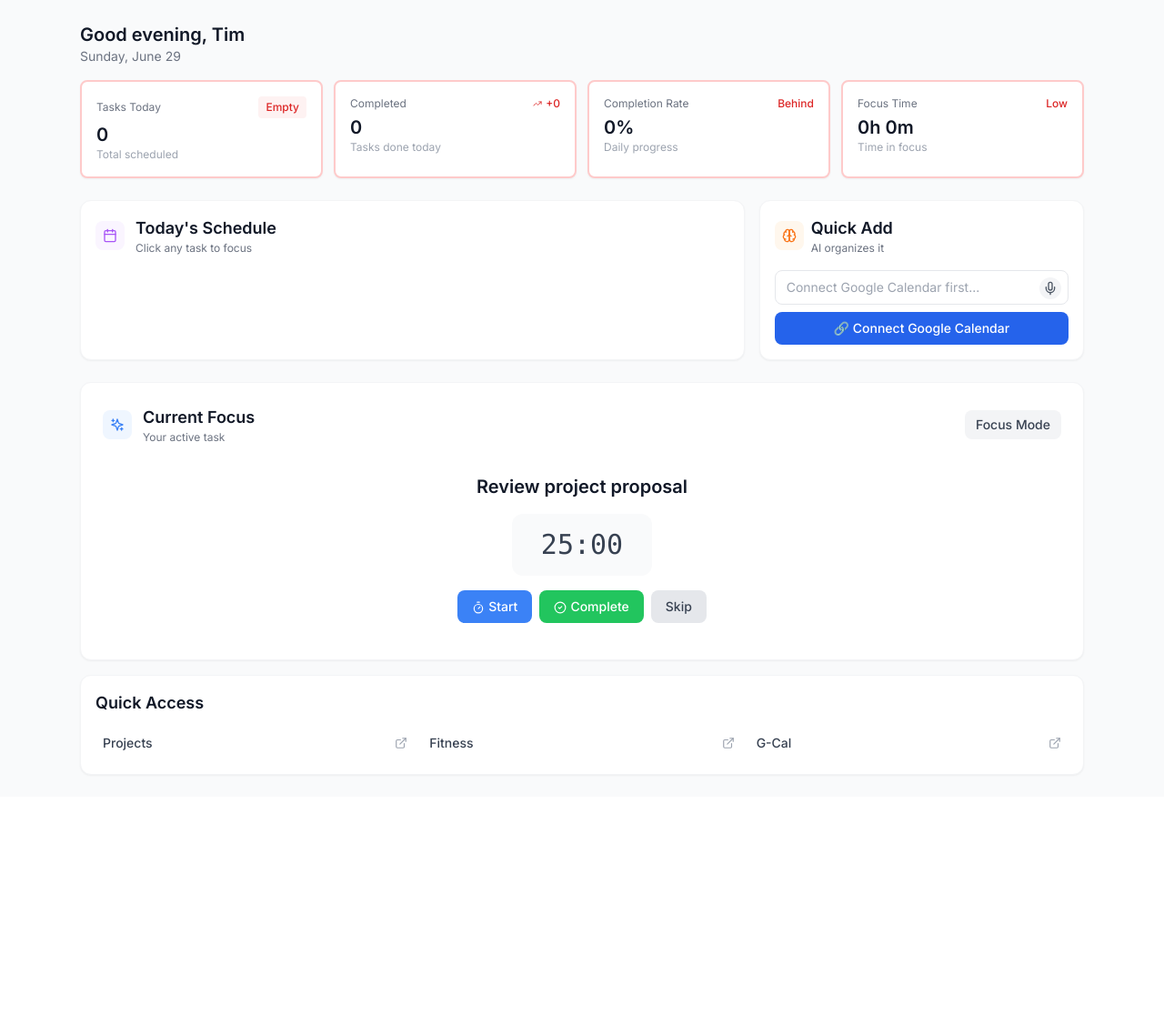
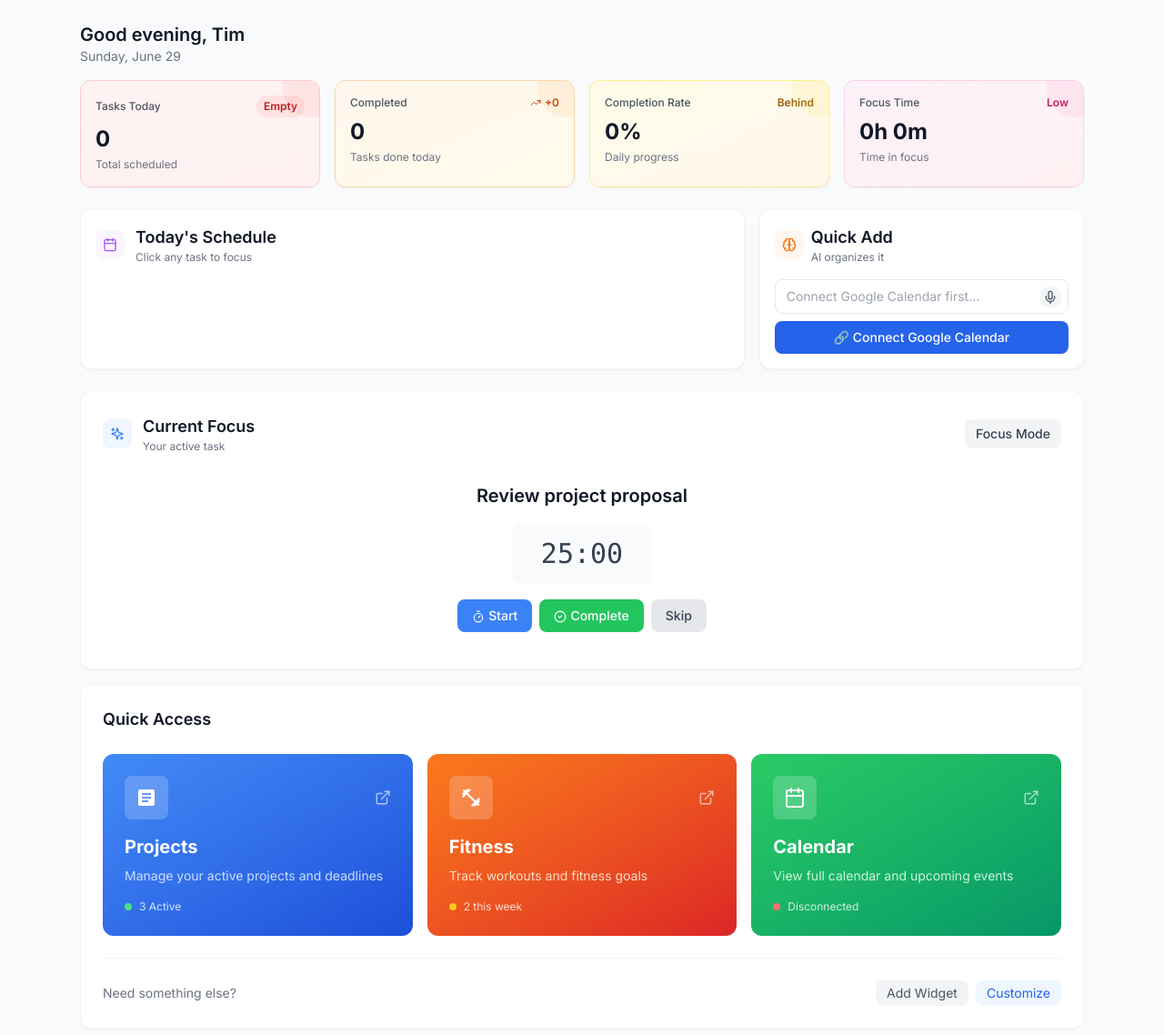
Before and after one commit to timcoe429/life-dashboard, a Next.js app: page / in a window 1280 px wide. Shown: the top 1138 px of the page at 91% size. Before the commit the page ends 876 px from the top, so only its background shows below. Built offline with nearby package versions, Linux system fonts and the light colour scheme.

Commit message:
Quick Access CSS Update

```diff
--- a/components/LifeDashboard.js
+++ b/components/LifeDashboard.js
@@ -434,50 +434,54 @@ const LifeDashboard = () => {
         </div>
 
         {/* Stats Cards with Colored Borders */}
-        <div className={`grid grid-cols-4 gap-3 mb-6 ${focusMode ? 'opacity-20' : ''} transition-opacity`}>
-          <div className={`bg-white rounded-lg p-4 shadow-sm border-2 ${todayTasks.length > 0 ? 'border-green-200' : 'border-red-200'}`}>
-            <div className="flex items-center justify-between mb-1">
-              <p className="text-xs text-gray-500">Tasks Today</p>
-              <div className={`text-xs font-medium px-2 py-1 rounded ${todayTasks.length > 0 ? 'text-green-600 bg-green-50' : 'text-red-600 bg-red-50'}`}>
+        <div className={`grid grid-cols-2 lg:grid-cols-4 gap-4 mb-6 ${focusMode ? 'opacity-20' : ''} transition-opacity`}>
+          <div className={`relative overflow-hidden rounded-xl p-4 shadow-sm border transition-all duration-300 hover:shadow-md ${todayTasks.length > 0 ? 'bg-gradient-to-br from-green-50 to-emerald-50 border-green-200' : 'bg-gradient-to-br from-red-50 to-rose-50 border-red-200'}`}>
+            <div className="flex items-center justify-between mb-2">
+              <p className="text-xs font-medium text-gray-600">Tasks Today</p>
+              <div className={`text-xs font-semibold px-2 py-1 rounded-full ${todayTasks.length > 0 ? 'text-green-700 bg-green-100' : 'text-red-700 bg-red-100'}`}>
                 {todayTasks.length > 0 ? 'Active' : 'Empty'}
               </div>
             </div>
-            <p className="text-xl font-semibold text-gray-900">{todayTasks.length}</p>
-            <p className="text-xs text-gray-400">Total scheduled</p>
+            <p className="text-2xl font-bold text-gray-900 mb-1">{todayTasks.length}</p>
+            <p className="text-xs text-gray-500">Total scheduled</p>
+            <div className={`absolute top-0 right-0 w-16 h-16 rounded-full opacity-10 ${todayTasks.length > 0 ? 'bg-green-400' : 'bg-red-400'} transform translate-x-6 -translate-y-6`}></div>
           </div>
 
-          <div className={`bg-white rounded-lg p-4 shadow-sm border-2 ${completedToday >= 2 ? 'border-green-200' : 'border-red-200'}`}>
-            <div className="flex items-center justify-between mb-1">
-              <p className="text-xs text-gray-500">Completed</p>
-              <div className={`text-xs font-medium flex items-center gap-1 ${completedToday >= 2 ? 'text-green-600' : 'text-red-600'}`}>
-                <TrendingUp size={10} />
+          <div className={`relative overflow-hidden rounded-xl p-4 shadow-sm border transition-all duration-300 hover:shadow-md ${completedToday >= 2 ? 'bg-gradient-to-br from-blue-50 to-indigo-50 border-blue-200' : 'bg-gradient-to-br from-orange-50 to-amber-50 border-orange-200'}`}>
+            <div className="flex items-center justify-between mb-2">
+              <p className="text-xs font-medium text-gray-600">Completed</p>
+              <div className={`text-xs font-semibold flex items-center gap-1 ${completedToday >= 2 ? 'text-blue-700' : 'text-orange-700'}`}>
+                <TrendingUp size={12} />
                 +{completedToday}
               </div>
             </div>
-            <p className="text-xl font-semibold text-gray-900">{completedToday}</p>
-            <p className="text-xs text-gray-400">Tasks done today</p>
+            <p className="text-2xl font-bold text-gray-900 mb-1">{completedToday}</p>
+            <p className="text-xs text-gray-500">Tasks done today</p>
+            <div className={`absolute top-0 right-0 w-16 h-16 rounded-full opacity-10 ${completedToday >= 2 ? 'bg-blue-400' : 'bg-orange-400'} transform translate-x-6 -translate-y-6`}></div>
           </div>
 
-          <div className={`bg-white rounded-lg p-4 shadow-sm border-2 ${completionRate >= 50 ? 'border-green-200' : 'border-red-200'}`}>
-            <div className="flex items-center justify-between mb-1">
-              <p className="text-xs text-gray-500">Completion Rate</p>
-              <div className={`text-xs font-medium ${completionRate >= 50 ? 'text-green-600' : 'text-red-600'}`}>
+          <div className={`relative overflow-hidden rounded-xl p-4 shadow-sm border transition-all duration-300 hover:shadow-md ${completionRate >= 50 ? 'bg-gradient-to-br from-purple-50 to-violet-50 border-purple-200' : 'bg-gradient-to-br from-yellow-50 to-orange-50 border-yellow-200'}`}>
+            <div className="flex items-center justify-between mb-2">
+              <p className="text-xs font-medium text-gray-600">Completion Rate</p>
+              <div className={`text-xs font-semibold ${completionRate >= 50 ? 'text-purple-700' : 'text-yellow-700'}`}>
                 {completionRate >= 50 ? 'On track' : 'Behind'}
               </div>
             </div>
-            <p className="text-xl font-semibold text-gray-900">{completionRate}%</p>
-            <p className="text-xs text-gray-400">Daily progress</p>
+            <p className="text-2xl font-bold text-gray-900 mb-1">{completionRate}%</p>
+            <p className="text-xs text-gray-500">Daily progress</p>
+            <div className={`absolute top-0 right-0 w-16 h-16 rounded-full opacity-10 ${completionRate >= 50 ? 'bg-purple-400' : 'bg-yellow-400'} transform translate-x-6 -translate-y-6`}></div>
           </div>
 
-          <div className={`bg-white rounded-lg p-4 shadow-sm border-2 ${completedToday >= 2 ? 'border-green-200' : 'border-red-200'}`}>
-            <div className="flex items-center justify-between mb-1">
-              <p className="text-xs text-gray-500">Focus Time</p>
-              <div className={`text-xs font-medium ${completedToday >= 2 ? 'text-green-600' : 'text-red-600'}`}>
+          <div className={`relative overflow-hidden rounded-xl p-4 shadow-sm border transition-all duration-300 hover:shadow-md ${completedToday >= 2 ? 'bg-gradient-to-br from-teal-50 to-cyan-50 border-teal-200' : 'bg-gradient-to-br from-pink-50 to-rose-50 border-pink-200'}`}>
+            <div className="flex items-center justify-between mb-2">
+              <p className="text-xs font-medium text-gray-600">Focus Time</p>
+              <div className={`text-xs font-semibold ${completedToday >= 2 ? 'text-teal-700' : 'text-pink-700'}`}>
                 {completedToday >= 2 ? 'Good' : 'Low'}
               </div>
             </div>
-            <p className="text-xl font-semibold text-gray-900">{Math.floor(completedToday * 25 / 60)}h {(completedToday * 25) % 60}m</p>
-            <p className="text-xs text-gray-400">Time in focus</p>
+            <p className="text-2xl font-bold text-gray-900 mb-1">{Math.floor(completedToday * 25 / 60)}h {(completedToday * 25) % 60}m</p>
+            <p className="text-xs text-gray-500">Time in focus</p>
+            <div className={`absolute top-0 right-0 w-16 h-16 rounded-full opacity-10 ${completedToday >= 2 ? 'bg-teal-400' : 'bg-pink-400'} transform translate-x-6 -translate-y-6`}></div>
           </div>
         </div>
 
@@ -711,38 +715,99 @@ const LifeDashboard = () => {
 
         {/* Quick Links */}
         <div className={`${focusMode ? 'opacity-20' : ''} transition-opacity`}>
-          <div className="bg-white rounded-xl border border-gray-100 shadow-sm p-4">
-            <h3 className="text-lg font-semibold text-gray-900 mb-3">Quick Access</h3>
-            <div className="grid grid-cols-3 gap-2">
+          <div className="bg-white rounded-xl border border-gray-100 shadow-sm p-6">
+            <h3 className="text-lg font-semibold text-gray-900 mb-6">Quick Access</h3>
+            <div className="grid grid-cols-1 md:grid-cols-3 gap-4">
+              {/* Projects Card */}
               <a
                 href="https://onetask.today"
                 target="_blank"
                 rel="noopener noreferrer"
-                className="flex items-center justify-between p-2 rounded-lg hover:bg-gray-50 transition-colors group"
+                className="group relative overflow-hidden rounded-xl bg-gradient-to-br from-blue-500 to-blue-700 p-6 text-white transform transition-all duration-300 hover:scale-105 hover:shadow-xl"
               >
-                <span className="text-sm font-medium text-gray-700">Projects</span>
-                <ExternalLink size={14} className="text-gray-400 group-hover:text-gray-600" />
+                <div className="absolute inset-0 bg-gradient-to-br from-blue-400/20 to-transparent"></div>
+                <div className="relative z-10">
+                  <div className="flex items-center justify-between mb-4">
+                    <div className="w-12 h-12 bg-white/20 rounded-lg flex items-center justify-center backdrop-blur-sm">
+                      <svg className="w-6 h-6" fill="currentColor" viewBox="0 0 24 24">
+                        <path d="M19 3H5c-1.1 0-2 .9-2 2v14c0 1.1.9 2 2 2h14c1.1 0 2-.9 2-2V5c0-1.1-.9-2-2-2zm-5 14H7v-2h7v2zm3-4H7v-2h10v2zm0-4H7V7h10v2z"/>
+                      </svg>
+                    </div>
+                    <ExternalLink size={18} className="opacity-60 group-hover:opacity-100 transition-opacity" />
+                  </div>
+                  <h4 className="text-xl font-bold mb-2">Projects</h4>
+                  <p className="text-blue-100 text-sm opacity-90">Manage your active projects and deadlines</p>
+                  <div className="mt-4 flex items-center text-xs">
+                    <div className="w-2 h-2 bg-green-400 rounded-full mr-2"></div>
+                    <span className="opacity-80">3 Active</span>
+                  </div>
+                </div>
               </a>
 
+              {/* Fitness Card */}
               <a
                 href="https://dohardshit.today"
                 target="_blank"
                 rel="noopener noreferrer"
-                className="flex items-center justify-between p-2 rounded-lg hover:bg-gray-50 transition-colors group"
+                className="group relative overflow-hidden rounded-xl bg-gradient-to-br from-orange-500 to-red-600 p-6 text-white transform transition-all duration-300 hover:scale-105 hover:shadow-xl"
               >
-                <span className="text-sm font-medium text-gray-700">Fitness</span>
-                <ExternalLink size={14} className="text-gray-400 group-hover:text-gray-600" />
+                <div className="absolute inset-0 bg-gradient-to-br from-orange-400/20 to-transparent"></div>
+                <div className="relative z-10">
+                  <div className="flex items-center justify-between mb-4">
+                    <div className="w-12 h-12 bg-white/20 rounded-lg flex items-center justify-center backdrop-blur-sm">
+                      <svg className="w-6 h-6" fill="currentColor" viewBox="0 0 24 24">
+                        <path d="M20.57 14.86L22 13.43 20.57 12 17 15.57 8.43 7 12 3.43 10.57 2 9.14 3.43 7.71 2 5.57 4.14 4.14 2.71 2.71 4.14l1.43 1.43L2 7.71l1.43 1.43L2 10.57 3.43 12 7 8.43 15.57 17 12 20.57 13.43 22l1.43-1.43L16.29 22l2.14-2.14 1.43 1.43 1.43-1.43-1.43-1.43L22 16.29z"/>
+                      </svg>
+                    </div>
+                    <ExternalLink size={18} className="opacity-60 group-hover:opacity-100 transition-opacity" />
+                  </div>
+                  <h4 className="text-xl font-bold mb-2">Fitness</h4>
+                  <p className="text-orange-100 text-sm opacity-90">Track workouts and fitness goals</p>
+                  <div className="mt-4 flex items-center text-xs">
+                    <div className="w-2 h-2 bg-yellow-400 rounded-full mr-2"></div>
+                    <span className="opacity-80">2 this week</span>
+                  </div>
+                </div>
               </a>
 
+              {/* Google Calendar Card */}
               <a
                 href="https://calendar.google.com"
                 target="_blank"
                 rel="noopener noreferrer"
-                className="flex items-center justify-between p-2 rounded-lg hover:bg-gray-50 transition-colors group"
+                className="group relative overflow-hidden rounded-xl bg-gradient-to-br from-green-500 to-emerald-600 p-6 text-white transform transition-all duration-300 hover:scale-105 hover:shadow-xl"
               >
-                <span className="text-sm font-medium text-gray-700">G-Cal</span>
-                <ExternalLink size={14} className="text-gray-400 group-hover:text-gray-600" />
+                <div className="absolute inset-0 bg-gradient-to-br from-green-400/20 to-transparent"></div>
+                <div className="relative z-10">
+                  <div className="flex items-center justify-between mb-4">
+                    <div className="w-12 h-12 bg-white/20 rounded-lg flex items-center justify-center backdrop-blur-sm">
+                      <Calendar size={24} />
+                    </div>
+                    <ExternalLink size={18} className="opacity-60 group-hover:opacity-100 transition-opacity" />
+                  </div>
+                  <h4 className="text-xl font-bold mb-2">Calendar</h4>
+                  <p className="text-green-100 text-sm opacity-90">View full calendar and upcoming events</p>
+                  <div className="mt-4 flex items-center text-xs">
+                    <div className={`w-2 h-2 rounded-full mr-2 ${accessToken ? 'bg-green-400' : 'bg-red-400'}`}></div>
+                    <span className="opacity-80">{accessToken ? 'Connected' : 'Disconnected'}</span>
+                  </div>
+                </div>
               </a>
+            </div>
+
+            {/* Additional Quick Actions */}
+            <div className="mt-6 pt-6 border-t border-gray-100">
+              <div className="flex items-center justify-between text-sm">
+                <span className="text-gray-500">Need something else?</span>
+                <div className="flex gap-2">
+                  <button className="px-3 py-1 bg-gray-100 hover:bg-gray-200 rounded-lg text-gray-600 transition-colors">
+                    Add Widget
+                  </button>
+                  <button className="px-3 py-1 bg-blue-50 hover:bg-blue-100 rounded-lg text-blue-600 transition-colors">
+                    Customize
+                  </button>
+                </div>
+              </div>
             </div>
           </div>
         </div>
```
